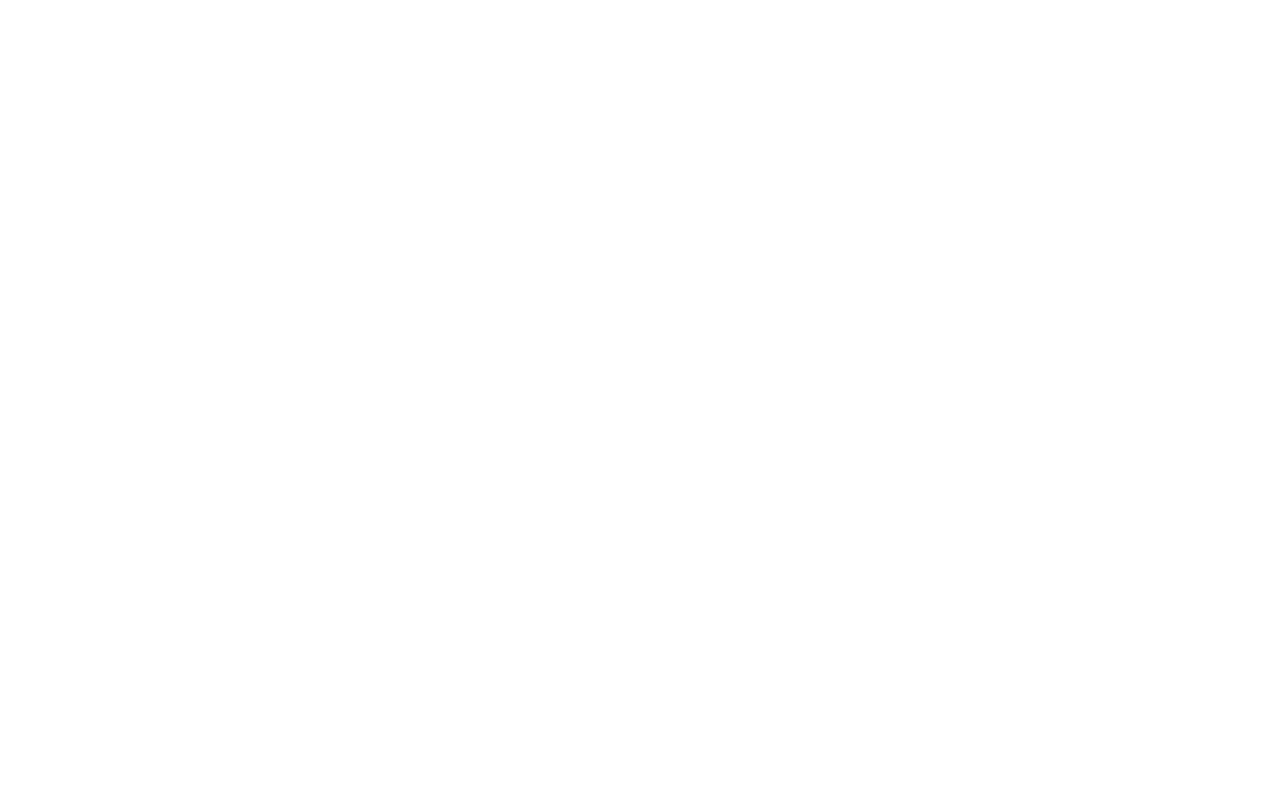
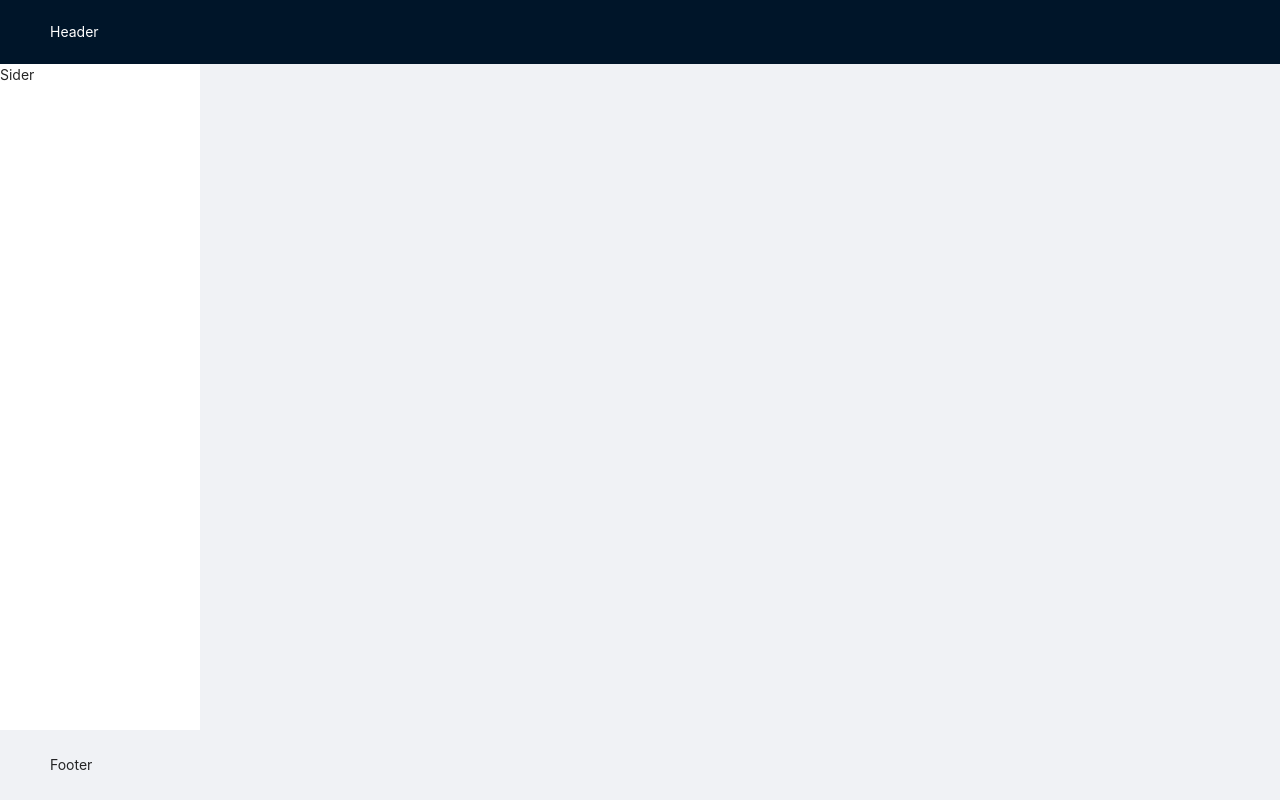
Before and after one commit to tanjing9406/antd-demo, a React (Create React App) app: page / in a window 1280 px wide. Built offline with nearby package versions, Linux system fonts and the light colour scheme.

Commit message:
add antd layout

```diff
--- a/package.json
+++ b/package.json
@@ -6,6 +6,7 @@
     "@testing-library/jest-dom": "^4.2.4",
     "@testing-library/react": "^9.5.0",
     "@testing-library/user-event": "^7.2.1",
+    "antd": "^4.6.5",
     "react": "^16.13.1",
     "react-dom": "^16.13.1",
     "react-router-dom": "^5.2.0",
--- /dev/null
+++ b/src/App.css
@@ -0,0 +1,10 @@
+#root {
+    width: 100%;
+    height: 100%;
+}
+.fx1 {
+    flex: 1;
+}
+.site-layout-background {
+    background: #fff;
+}
--- a/src/App.js
+++ b/src/App.js
@@ -1,8 +1,19 @@
 import React from 'react';
 import { BrowserRouter as Router, Route, Switch } from 'react-router-dom'
 
+import { Layout } from 'antd';
+import 'antd/dist/antd.css'
+import './App.css'
+
+const { Header, Footer, Sider, Content } = Layout;
+
 function App() {
   return (
+    <Layout style={{height: '100%'}}>
+      <Header style={{color: '#fff'}}>Header</Header>
+      <Layout>
+        <Sider className="site-layout-background fx1">Sider</Sider>
+        <Content>
           <Router>
             <Switch>
               {/* Using the `component` prop */}
@@ -15,6 +26,11 @@
               />
             </Switch>
           </Router>
+        </Content>
+      </Layout>
+      <Footer>Footer</Footer>
+    </Layout>
+
   );
 }
 
```
Lines whose indentation alone changed are shown as unchanged.
